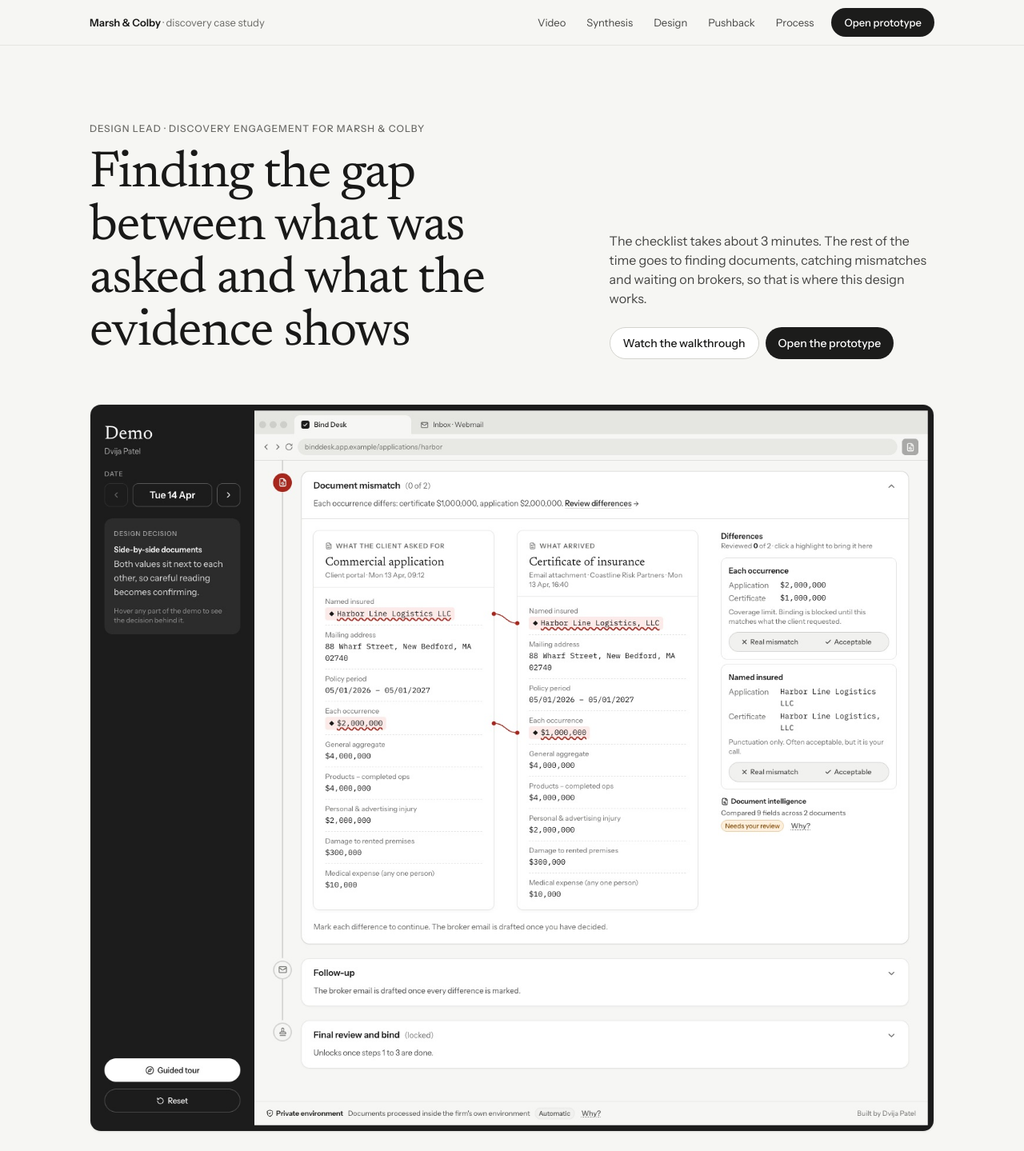
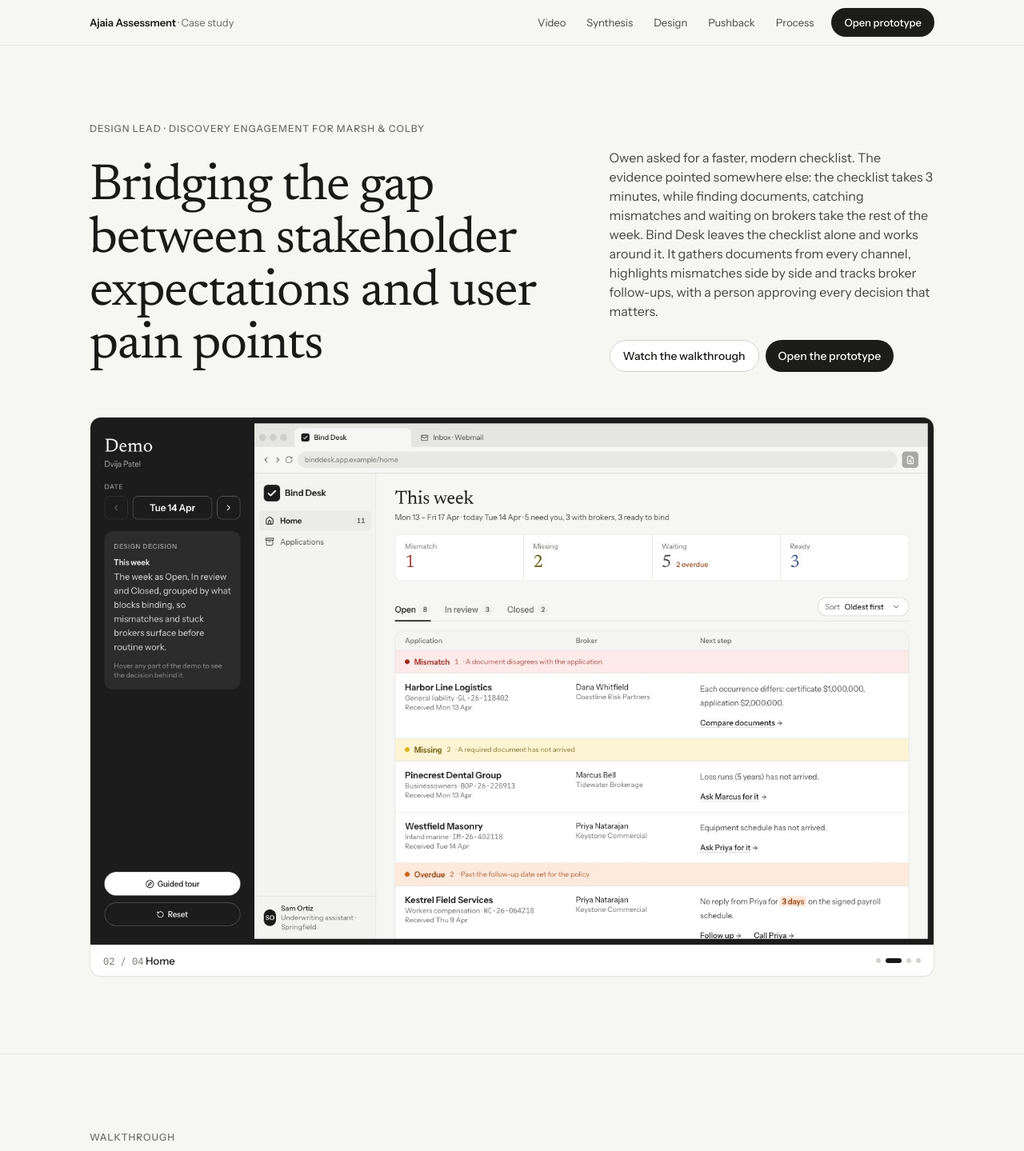
Before and after one commit to pateldvija20/ajaia-case-study, a React (Vite) app: page /#/ in a window 1280 px wide. Shown: the top 1439 px of the page at 80% size. Built offline with nearby package versions, Linux system fonts and the light colour scheme.

Commit message:
Case study hero: new copy and looping guided-tour preview; add case-study-content.md
Co-Authored-By: Claude Opus 5.5 <noreply@anthropic.com>

```diff
--- /dev/null
+++ b/src/site/FrameLoop.tsx
@@ -0,0 +1,108 @@
+import { useEffect, useRef, useState } from 'react'
+import { Link } from 'react-router-dom'
+import { ArrowUpRight } from 'lucide-react'
+import { gsap, prefersReduced } from '../proto/motion'
+
+export interface Frame {
+  src: string
+  alt: string
+  label: string
+}
+
+/**
+ * Crossfading preview of prototype frames. Plays only while on screen, pauses on
+ * hover and keyboard focus, and shows one static frame under reduced motion.
+ */
+export function FrameLoop({
+  frames,
+  to,
+  linkLabel,
+  staticIndex = 0,
+  interval = 3500,
+}: {
+  frames: Frame[]
+  to: string
+  linkLabel: string
+  staticIndex?: number
+  interval?: number
+}) {
+  const reduced = prefersReduced()
+  const [i, setI] = useState(reduced ? staticIndex : 0)
+  const [paused, setPaused] = useState(false)
+  const [visible, setVisible] = useState(false)
+  const root = useRef<HTMLAnchorElement>(null)
+  const imgs = useRef<(HTMLImageElement | null)[]>([])
+  const prev = useRef(i)
+
+  useEffect(() => {
+    const el = root.current
+    if (!el) return
+    const io = new IntersectionObserver(([e]) => setVisible(e.isIntersecting), { threshold: 0.25 })
+    io.observe(el)
+    return () => io.disconnect()
+  }, [])
+
+  useEffect(() => {
+    if (reduced || paused || !visible) return
+    const t = window.setInterval(() => setI((n) => (n + 1) % frames.length), interval)
+    return () => window.clearInterval(t)
+  }, [reduced, paused, visible, frames.length, interval])
+
+  // Crossfade: the incoming frame fades in over the outgoing one.
+  useEffect(() => {
+    const from = prev.current
+    prev.current = i
+    imgs.current.forEach((img, k) => {
+      if (!img) return
+      if (k === i) gsap.fromTo(img, { opacity: reduced || from === i ? 1 : 0 }, { opacity: 1, duration: 0.6, ease: 'power2.out' })
+      else if (k === from) gsap.to(img, { opacity: 0, duration: 0.6, delay: 0.2, ease: 'power2.inOut' })
+      else gsap.set(img, { opacity: 0 })
+    })
+  }, [i, reduced])
+
+  return (
+    <Link
+      ref={root}
+      to={to}
+      aria-label={linkLabel}
+      onMouseEnter={() => setPaused(true)}
+      onMouseLeave={() => setPaused(false)}
+      onFocus={() => setPaused(true)}
+      onBlur={() => setPaused(false)}
+      className="group block overflow-hidden rounded-panel border border-line bg-surface shadow-card transition-shadow hover:shadow-pop"
+    >
+      <div className="relative aspect-[1440/900] w-full">
+        {frames.map((f, k) => (
+          <img
+            key={f.src}
+            ref={(el) => {
+              imgs.current[k] = el
+            }}
+            src={f.src}
+            alt={k === i ? f.alt : ''}
+            aria-hidden={k !== i}
+            loading={k === 0 ? 'eager' : 'lazy'}
+            className="absolute inset-0 h-full w-full object-cover object-top"
+            style={{ opacity: k === i ? 1 : 0 }}
+          />
+        ))}
+        <span className="absolute right-3 top-3 inline-flex items-center gap-1 rounded-full bg-primary px-3 py-1.5 text-xs font-medium text-white opacity-0 transition-opacity duration-200 group-hover:opacity-100 group-focus-visible:opacity-100">
+          Open the prototype <ArrowUpRight aria-hidden size={13} />
+        </span>
+      </div>
+      <div className="flex items-center justify-between gap-3 border-t border-line px-4 py-2.5">
+        <p className="text-sm text-ink-2" aria-live="off">
+          <span className="font-mono text-xs text-ink-3">
+            {String(i + 1).padStart(2, '0')} / {String(frames.length).padStart(2, '0')}
+          </span>{' '}
+          <span className="font-medium text-ink">{frames[i].label}</span>
+        </p>
+        <span aria-hidden className="flex gap-1.5">
+          {frames.map((f, k) => (
+            <span key={f.src} className={`h-1.5 rounded-full transition-[width,background-color] duration-300 ${k === i ? 'w-5 bg-ink' : 'w-1.5 bg-line-strong'}`} />
+          ))}
+        </span>
+      </div>
+    </Link>
+  )
+}
--- a/src/site/Home.tsx
+++ b/src/site/Home.tsx
@@ -5,6 +5,7 @@ import { ArrowUpRight, Check, CircleDashed, Clock, Phone } from 'lucide-react'
 import { gsap, useGSAP, withMotion } from '../proto/motion'
 import { AiTag } from '../proto/components/AiTag'
 import { AJAIA_SOURCES, AJAIA_URL, HYPOTHESES, JOURNEY, NEEDS, PORTFOLIO_URL, PROTOTYPE_URL, QUESTIONS, WISHLIST, YOUTUBE_URL } from './content'
+import { FrameLoop } from './FrameLoop'
 import imgCapture from './img/1b.jpg'
 import imgDashboard from './img/2a.jpg'
 import imgReview from './img/3a.jpg'
@@ -35,7 +36,7 @@ export default function Home() {
   const progress = useRef<HTMLDivElement>(null)
 
   useEffect(() => {
-    document.title = 'Marsh & Colby case study · Bind Desk'
+    document.title = 'Ajaia Assessment · Case study'
   }, [])
 
   useGSAP(
@@ -64,7 +65,7 @@ export default function Home() {
         <div ref={progress} aria-hidden className="absolute inset-x-0 bottom-[-1px] h-0.5 origin-left scale-x-0 bg-ink" />
         <div className="mx-auto flex max-w-[1120px] items-center justify-between gap-3 px-4 py-2.5 md:px-8">
           <button onClick={() => window.scrollTo({ top: 0 })} className="truncate text-left text-sm font-semibold">
-            Marsh &amp; Colby <span className="hidden font-normal text-ink-3 sm:inline">· discovery case study</span>
+            Ajaia Assessment <span className="hidden font-normal text-ink-3 sm:inline">· Case study</span>
           </button>
           <nav aria-label="Sections" className="flex items-center gap-0.5">
             {NAV.map(([label, id]) => (
@@ -85,12 +86,14 @@ export default function Home() {
           <p className="text-xs font-medium uppercase tracking-[0.08em] text-ink-3">Design Lead · discovery engagement for Marsh &amp; Colby</p>
           <div className="mt-4 grid gap-10 md:grid-cols-[1.5fr_1fr] md:items-end">
             <h1 className="font-display text-[40px] leading-[44px] tracking-[-0.02em] md:text-[64px] md:leading-[66px]">
-              Finding the gap between what was asked and what the evidence shows
+              Bridging the gap between stakeholder expectations and user pain points
             </h1>
             <div>
               <p className="text-md text-ink-2">
-                The checklist takes about 3 minutes. The rest of the time goes to finding documents, catching mismatches and waiting on brokers, so that is
-                where this design works.
+                Owen asked for a faster, modern checklist. The evidence pointed somewhere else: the checklist takes 3 minutes, while finding documents,
+                catching mismatches and waiting on brokers take the rest of the week. Bind Desk leaves the checklist alone and works around it. It gathers
+                documents from every channel, highlights mismatches side by side and tracks broker follow-ups, with a person approving every decision that
+                matters.
               </p>
               <div className="mt-6 flex flex-wrap gap-2">
                 <button onClick={() => jump('video')} className="inline-flex h-10 items-center rounded-full border border-line-strong bg-surface px-4 font-medium transition-colors hover:border-ink-3 hover:bg-muted">
@@ -102,9 +105,19 @@ export default function Home() {
               </div>
             </div>
           </div>
-          <figure data-reveal className="mt-14 overflow-hidden rounded-panel border border-line bg-surface shadow-card">
-            <img src={imgReview} alt="The side-by-side review screen: the application and the certificate of insurance, with the each occurrence limit highlighted as $2,000,000 against $1,000,000." className="block w-full" />
-          </figure>
+          <div data-reveal className="mt-14">
+            <FrameLoop
+              to={`${PROTOTYPE_URL}?tour=1`}
+              linkLabel="Open the prototype: guided tour preview"
+              staticIndex={2}
+              frames={[
+                { src: imgCapture, label: 'Capture', alt: 'Capture panel over a webmail inbox: documents matched to applications, one at 40% confidence waiting for review.' },
+                { src: imgDashboard, label: 'Home', alt: 'Home: this week\u2019s open applications grouped by status, each with a next step and its link.' },
+                { src: imgReview, label: 'Review', alt: 'Application and certificate side by side, with the each occurrence limit highlighted as $2,000,000 against $1,000,000.' },
+                { src: imgBind, label: 'Bind', alt: 'Approve-and-bind dialog listing what was verified, with a required confirmation before binding.' },
+              ]}
+            />
+          </div>
         </section>
 
         {/* 2. Video */}
```
Also changed, not shown: 1 other file (tests, documents, lock files or other folders).
